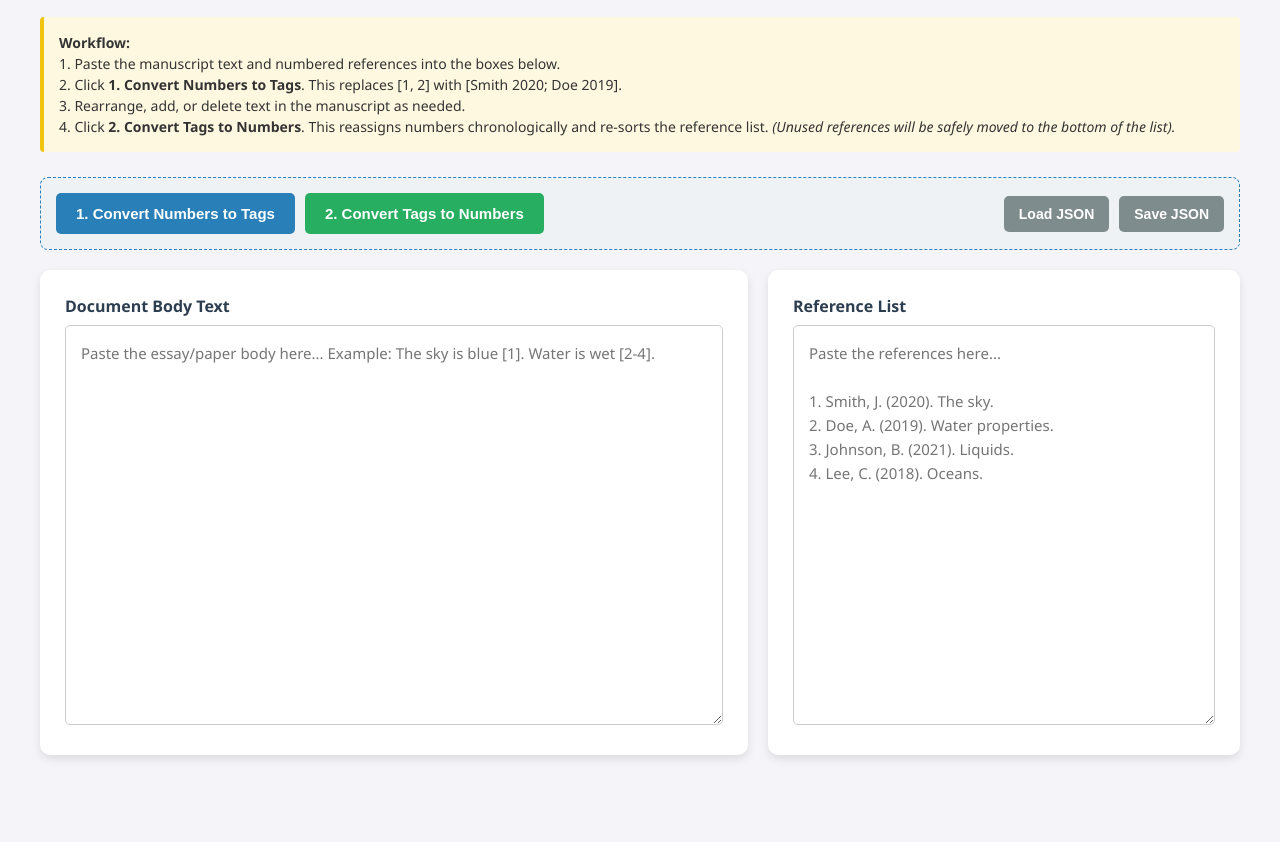
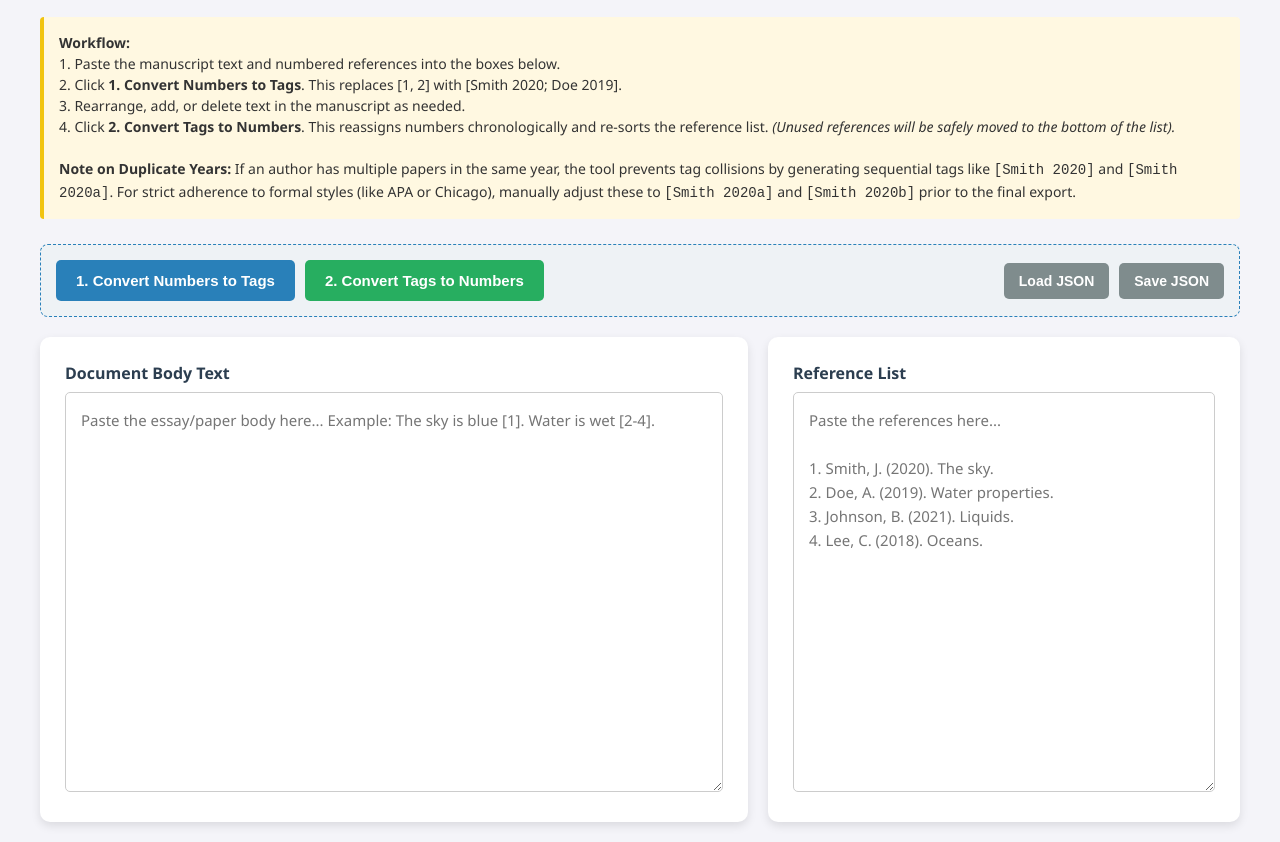
Before and after one commit to bob-friedman/bibliography-manager, a plain HTML site: page tools/citation-renumberer/index.html in a window 1280 px wide. Shown: the part 93-935 px from the top of the page. Before the commit the page ends 868 px from the top, so only its background shows below. Drawn offline with Linux system fonts and the light colour scheme.

Commit message:
Add files via upload
Added instructions for duplicate year cases.

```diff
--- a/tools/citation-renumberer/index.html
+++ b/tools/citation-renumberer/index.html
@@ -126,7 +126,8 @@
             1. Paste the manuscript text and numbered references into the boxes below.<br>
             2. Click <strong>1. Convert Numbers to Tags</strong>. This replaces [1, 2] with [Smith 2020; Doe 2019].<br>
             3. Rearrange, add, or delete text in the manuscript as needed.<br>
-            4. Click <strong>2. Convert Tags to Numbers</strong>. This reassigns numbers chronologically and re-sorts the reference list. <em>(Unused references will be safely moved to the bottom of the list).</em>
+	    4. Click <strong>2. Convert Tags to Numbers</strong>. This reassigns numbers chronologically and re-sorts the reference list. <em>(Unused references will be safely moved to the bottom of the list).</em><br><br>
+            <strong>Note on Duplicate Years:</strong> If an author has multiple papers in the same year, the tool prevents tag collisions by generating sequential tags like <code>[Smith 2020]</code> and <code>[Smith 2020a]</code>. For strict adherence to formal styles (like APA or Chicago), manually adjust these to <code>[Smith 2020a]</code> and <code>[Smith 2020b]</code> prior to the final export.
         </div>
 
         <div class="toolbar">
```
